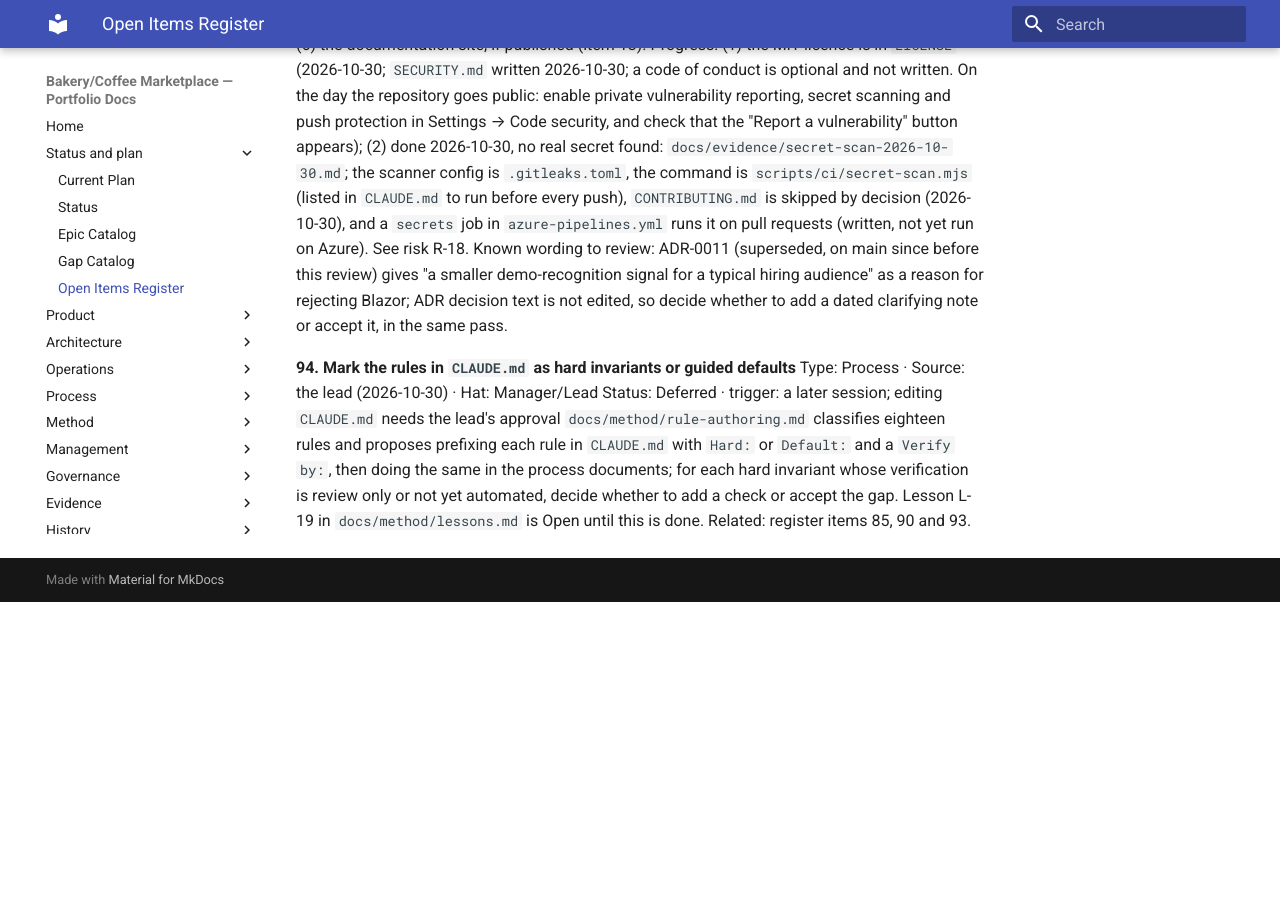
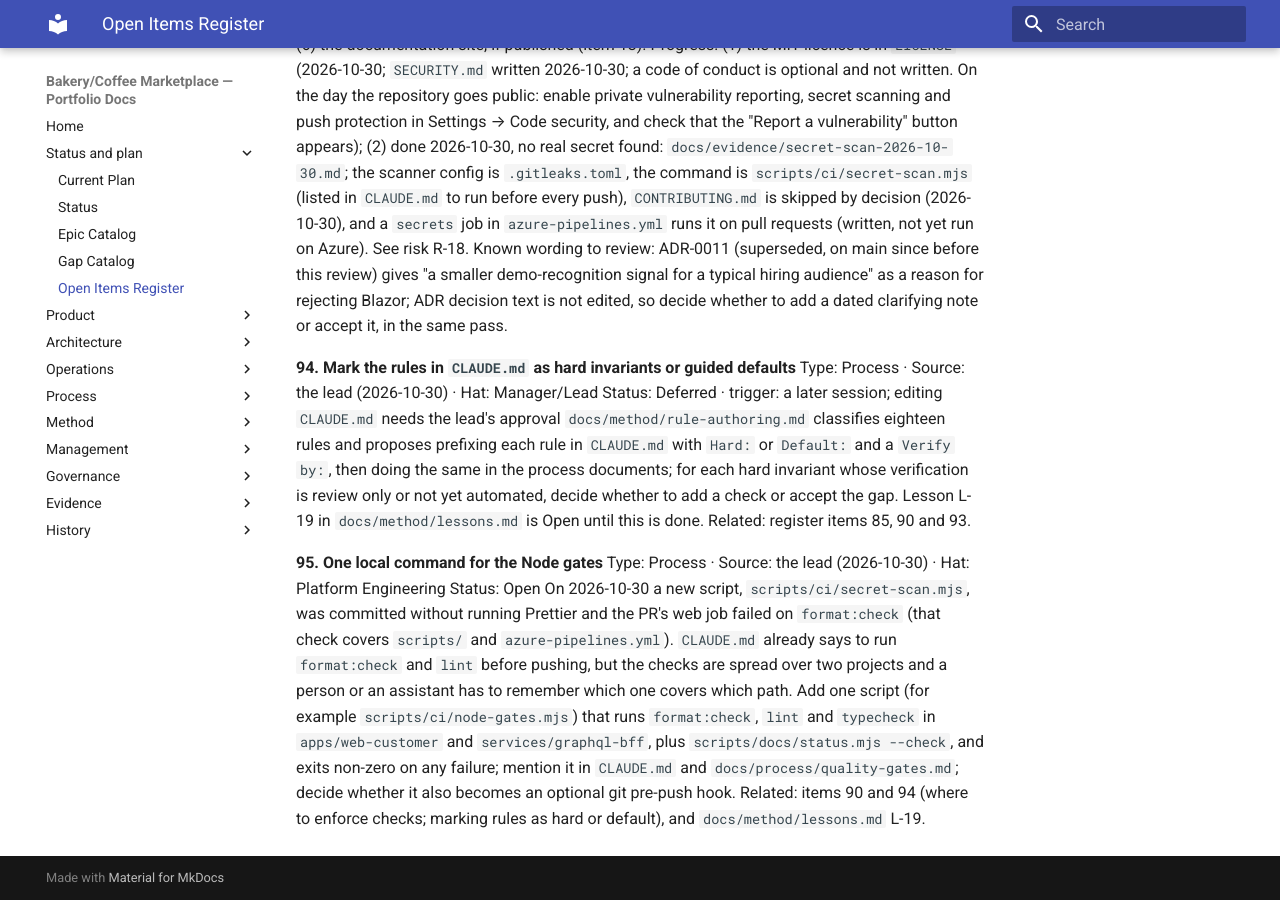
Before and after one commit to benjamin-hedrick/bakery-marketplace, an MkDocs documentation site: the page built from docs/governance/open-items-register.md, in a window 1280 px wide and 900 px high, scrolled down 20862 px. Built offline with MkDocs 1.6.1 and Material for MkDocs 9.7.7, drawn with Linux system fonts in a browser that asks for light colours; before the commit the page ends 21464 px from its top, so only the background shows below that.

Commit message:
Register item 95: one local command for the Node gates
Co-Authored-By: Claude Sonnet 5.5 <noreply@anthropic.com>

```diff
--- a/docs/governance/open-items-register.md
+++ b/docs/governance/open-items-register.md
@@ -509,3 +509,8 @@ The repository is private now and is meant to become a public demonstration and
 Type: Process · Source: the lead (2026-10-30) · Hat: Manager/Lead
 Status: Deferred · trigger: a later session; editing `CLAUDE.md` needs the lead's approval
 `docs/method/rule-authoring.md` classifies eighteen rules and proposes prefixing each rule in `CLAUDE.md` with `Hard:` or `Default:` and a `Verify by:`, then doing the same in the process documents; for each hard invariant whose verification is review only or not yet automated, decide whether to add a check or accept the gap. Lesson L-19 in `docs/method/lessons.md` is Open until this is done. Related: register items 85, 90 and 93.
+
+**95. One local command for the Node gates**
+Type: Process · Source: the lead (2026-10-30) · Hat: Platform Engineering
+Status: Open
+On 2026-10-30 a new script, `scripts/ci/secret-scan.mjs`, was committed without running Prettier and the PR's web job failed on `format:check` (that check covers `scripts/` and `azure-pipelines.yml`). `CLAUDE.md` already says to run `format:check` and `lint` before pushing, but the checks are spread over two projects and a person or an assistant has to remember which one covers which path. Add one script (for example `scripts/ci/node-gates.mjs`) that runs `format:check`, `lint` and `typecheck` in `apps/web-customer` and `services/graphql-bff`, plus `scripts/docs/status.mjs --check`, and exits non-zero on any failure; mention it in `CLAUDE.md` and `docs/process/quality-gates.md`; decide whether it also becomes an optional git pre-push hook. Related: items 90 and 94 (where to enforce checks; marking rules as hard or default), and `docs/method/lessons.md` L-19.
```
Also changed, not shown: docs/product/backlog/STATUS.md (+3 -3 lines).
